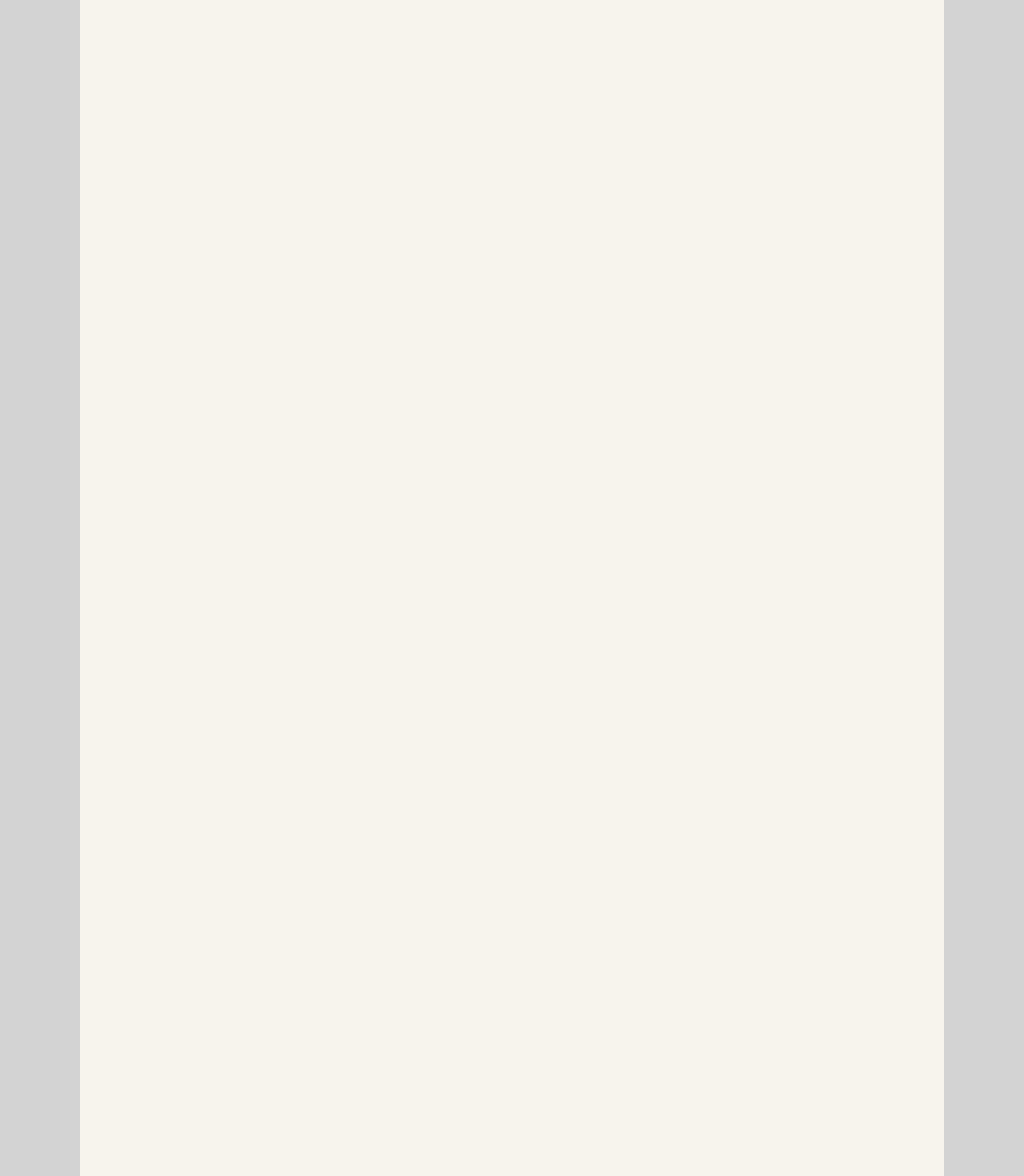
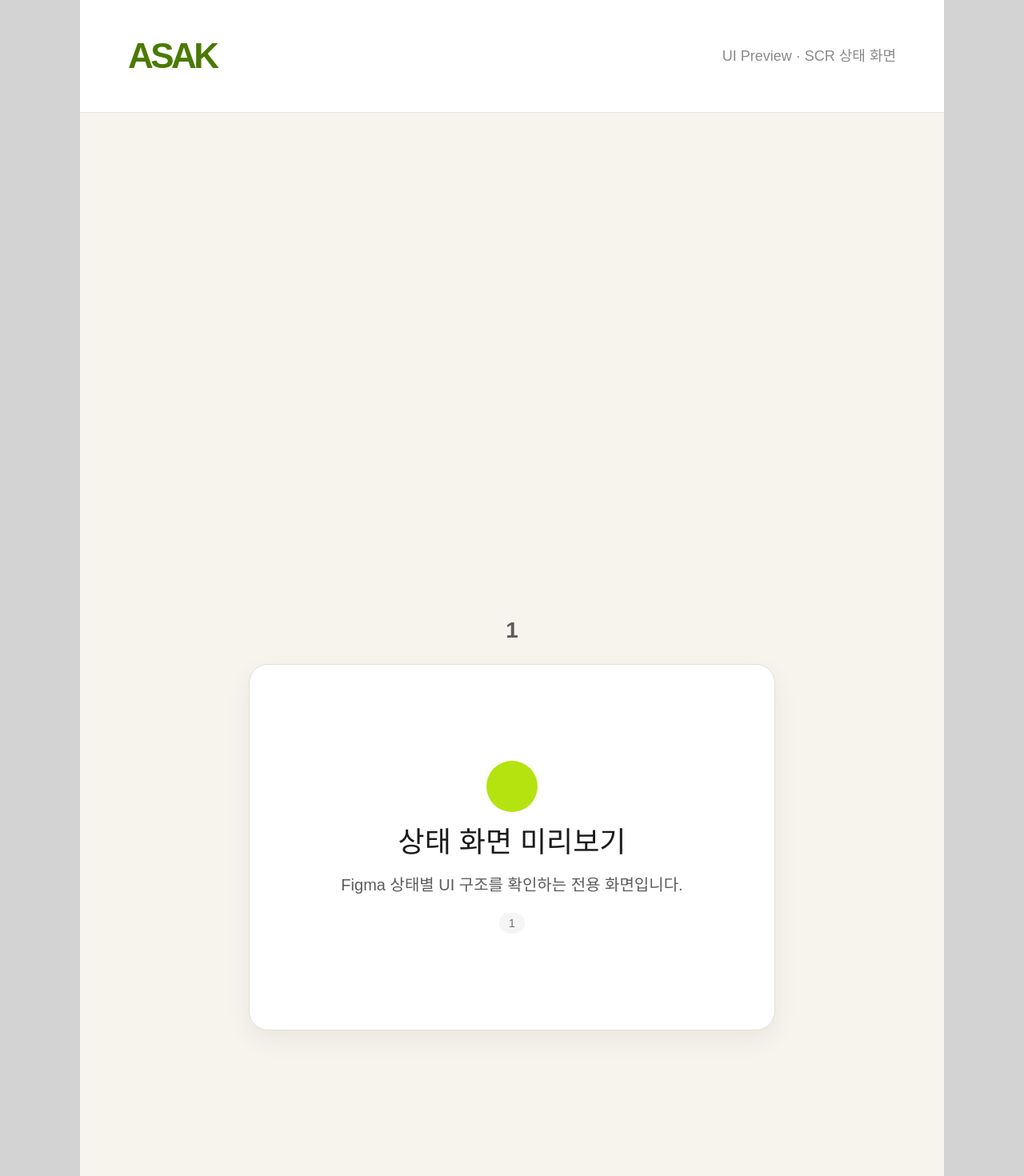
Before and after one commit to hagenie128/ASAK-Kiosk, a React (Vite) app: page /ui-preview/1/1 in a window 1280 px wide. Before the commit this address had no page. Shown: the top 1470 px of the page at 80% size. Built offline with nearby package versions, Linux system fonts and the light colour scheme.

Commit message:
feat(kiosk): add Figma state previews

```diff
--- a/src/apps/kiosk/KioskApp.jsx
+++ b/src/apps/kiosk/KioskApp.jsx
@@ -10,6 +10,7 @@ import CartPage from "@/pages/kiosk/CartPage.jsx";
 import PaymentPage from "@/pages/kiosk/PaymentPage.jsx";
 import OrderCompletePage from "@/pages/kiosk/OrderCompletePage.jsx";
 import AccessibilityPage from "@/pages/kiosk/AccessibilityPage.jsx";
+import UiStatePreviewPage from "@/pages/kiosk/UiStatePreviewPage.jsx";
 
 
 // 아직 페이지별 기능을 만들기 전의 임시 화면입니다.
@@ -26,6 +27,7 @@ export default function KioskApp() {
         <Route path="/payment" element={<PaymentPage />} />
         <Route path="/complete" element={<OrderCompletePage />} />
         <Route path="/accessibility" element={<AccessibilityPage />} />
+        <Route path="/ui-preview/:screen/:state" element={<UiStatePreviewPage />} />
       </Routes>
     </div>
   );
--- /dev/null
+++ b/src/pages/kiosk/UiStatePreviewPage.jsx
@@ -0,0 +1,54 @@
+import { useParams } from "react-router-dom";
+
+const screenLabels = {
+  home: "홈",
+  menu: "메뉴 목록",
+  detail: "메뉴 상세",
+  cart: "장바구니",
+  payment: "결제",
+  timeout: "주문 시간 만료",
+  accessibility: "접근성 설정",
+};
+
+const stateCopy = {
+  loading: ["불러오는 중입니다", "데이터 연결 전 정적 로딩 화면입니다."],
+  empty: ["표시할 내용이 없습니다", "조건에 맞는 항목이 없을 때의 화면입니다."],
+  error: ["화면을 불러오지 못했습니다", "재시도 동작은 기능 구현 시 연결합니다."],
+  confirm: ["변경 사항을 확인해주세요", "확인과 취소 동작은 아직 연결하지 않았습니다."],
+  progress: ["처리 중입니다", "중복 요청을 막는 상태 전환은 기능 구현 범위입니다."],
+  success: ["변경 사항이 반영되었습니다", "정적 성공 안내 화면입니다."],
+  selection: ["선택 상태 미리보기", "선택값과 판매 상태는 실제 데이터 연결 후 표시됩니다."],
+  info: ["상태 화면 미리보기", "Figma 상태별 UI 구조를 확인하는 전용 화면입니다."],
+};
+
+function getTone(state) {
+  if (/loading|processing|saving|retry/i.test(state)) return "progress";
+  if (/empty/i.test(state)) return "empty";
+  if (/error|failure|declined/i.test(state)) return "error";
+  if (/confirm/i.test(state)) return "confirm";
+  if (/toast|success|changed|added|deleted/i.test(state)) return "success";
+  if (/selected|expanded|sold-out|disabled/i.test(state)) return "selection";
+  return "info";
+}
+
+export default function UiStatePreviewPage() {
+  const { screen = "menu", state = "loading" } = useParams();
+  const tone = getTone(state);
+  const [title, description] = stateCopy[tone];
+
+  return (
+    <main className="kiosk-state-preview">
+      <header><span>ASAK</span><small>UI Preview · SCR 상태 화면</small></header>
+      <section className="kiosk-state-preview__stage">
+        <p>{screenLabels[screen] ?? screen}</p>
+        <article className={`kiosk-state-card kiosk-state-card--${tone}`}>
+          <span className="kiosk-state-card__mark" aria-hidden="true" />
+          <h1>{title}</h1>
+          <p>{description}</p>
+          <code>{state}</code>
+          {tone === "confirm" && <div className="kiosk-state-card__actions"><button disabled>취소</button><button disabled>확인</button></div>}
+        </article>
+      </section>
+    </main>
+  );
+}
--- a/src/styles/commonStyle.css
+++ b/src/styles/commonStyle.css
@@ -1279,3 +1279,63 @@ body {
   background: #fff;
   content: "";
 }
+
+/* ----------------------- Figma state previews ----------------------- */
+.kiosk-state-preview {
+  min-height: 100%;
+  display: flex;
+  flex-direction: column;
+  background: var(--asak-bg-kiosk);
+}
+
+.kiosk-state-preview > header {
+  height: 140px;
+  padding: 0 60px;
+  display: flex;
+  align-items: center;
+  justify-content: space-between;
+  background: #fff;
+  border-bottom: 1px solid var(--asak-divider);
+}
+
+.kiosk-state-preview > header span { color: #4a7a00; font-size: 44px; font-weight: 900; letter-spacing: -0.08em; }
+.kiosk-state-preview > header small { color: var(--asak-text-muted); font-size: 18px; }
+
+.kiosk-state-preview__stage {
+  flex: 1;
+  padding: 180px 60px;
+  display: grid;
+  align-content: center;
+  justify-items: center;
+  gap: 28px;
+}
+
+.kiosk-state-preview__stage > p { margin: 0; color: var(--asak-text-secondary); font-size: 28px; font-weight: 700; }
+
+.kiosk-state-card {
+  width: min(560px, 100%);
+  min-height: 360px;
+  padding: 48px;
+  display: grid;
+  justify-items: center;
+  align-content: center;
+  gap: 20px;
+  border: 1px solid var(--asak-border);
+  border-radius: 24px;
+  background: #fff;
+  text-align: center;
+  box-shadow: 0 12px 32px rgba(0, 0, 0, 0.06);
+}
+
+.kiosk-state-card h1, .kiosk-state-card p { margin: 0; }
+.kiosk-state-card h1 { font-size: 36px; }
+.kiosk-state-card p { color: var(--asak-text-secondary); font-size: 20px; line-height: 1.5; }
+.kiosk-state-card code { padding: 6px 12px; border-radius: 999px; background: #f5f5f5; color: #6b7280; font-size: 14px; }
+.kiosk-state-card__mark { width: 64px; height: 64px; border-radius: 50%; background: var(--asak-lime); }
+.kiosk-state-card--progress .kiosk-state-card__mark { border: 8px solid #e5e7eb; border-top-color: var(--asak-lime); background: transparent; }
+.kiosk-state-card--error .kiosk-state-card__mark { background: var(--asak-danger); }
+.kiosk-state-card--empty .kiosk-state-card__mark { background: #d9dee0; }
+.kiosk-state-card--confirm .kiosk-state-card__mark { background: #fbbf24; }
+.kiosk-state-card--success .kiosk-state-card__mark { background: #5da45d; }
+.kiosk-state-card__actions { display: flex; gap: 12px; width: 100%; }
+.kiosk-state-card__actions button { flex: 1; height: 56px; border: 1px solid var(--asak-border); border-radius: 12px; background: #f5f5f5; color: #9ca3af; font: inherit; font-weight: 700; }
```
Also changed, not shown: 1 other file (tests, documents, lock files or other folders).
